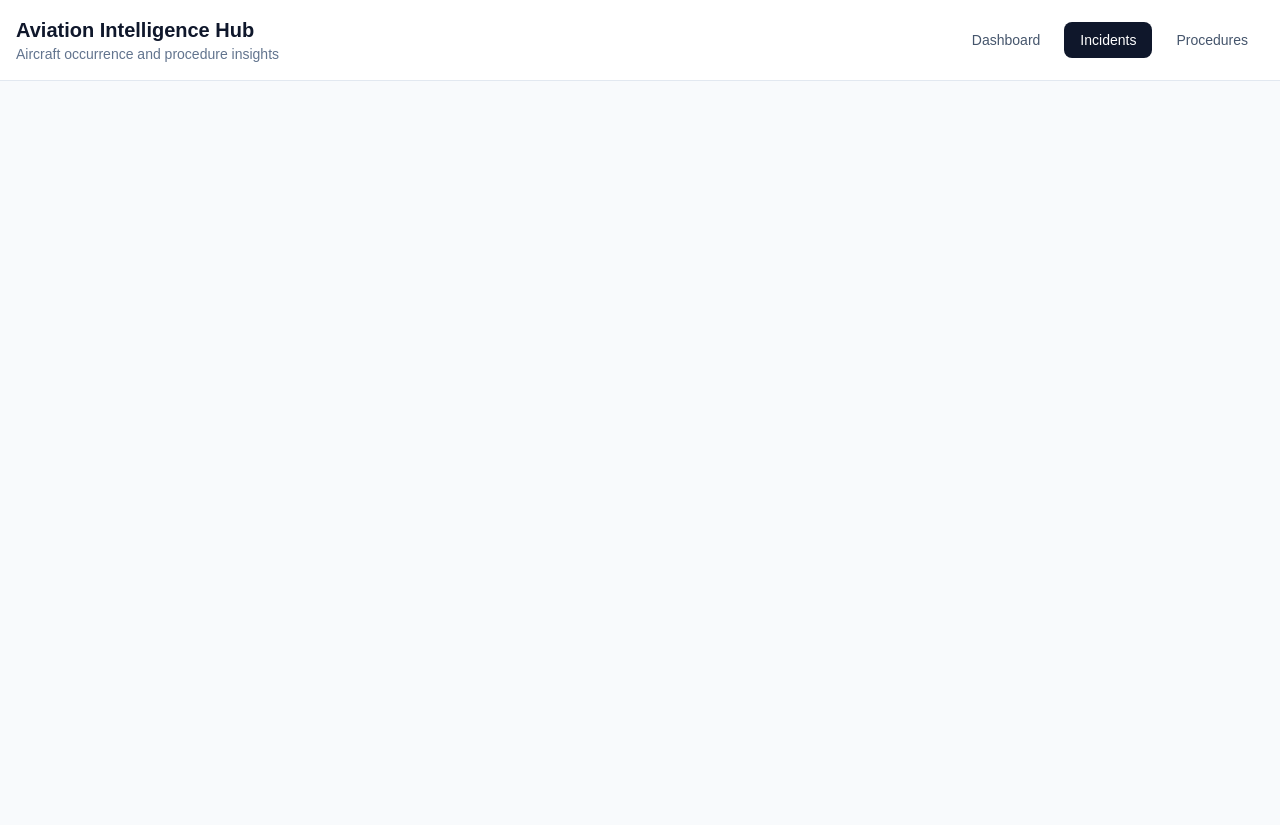
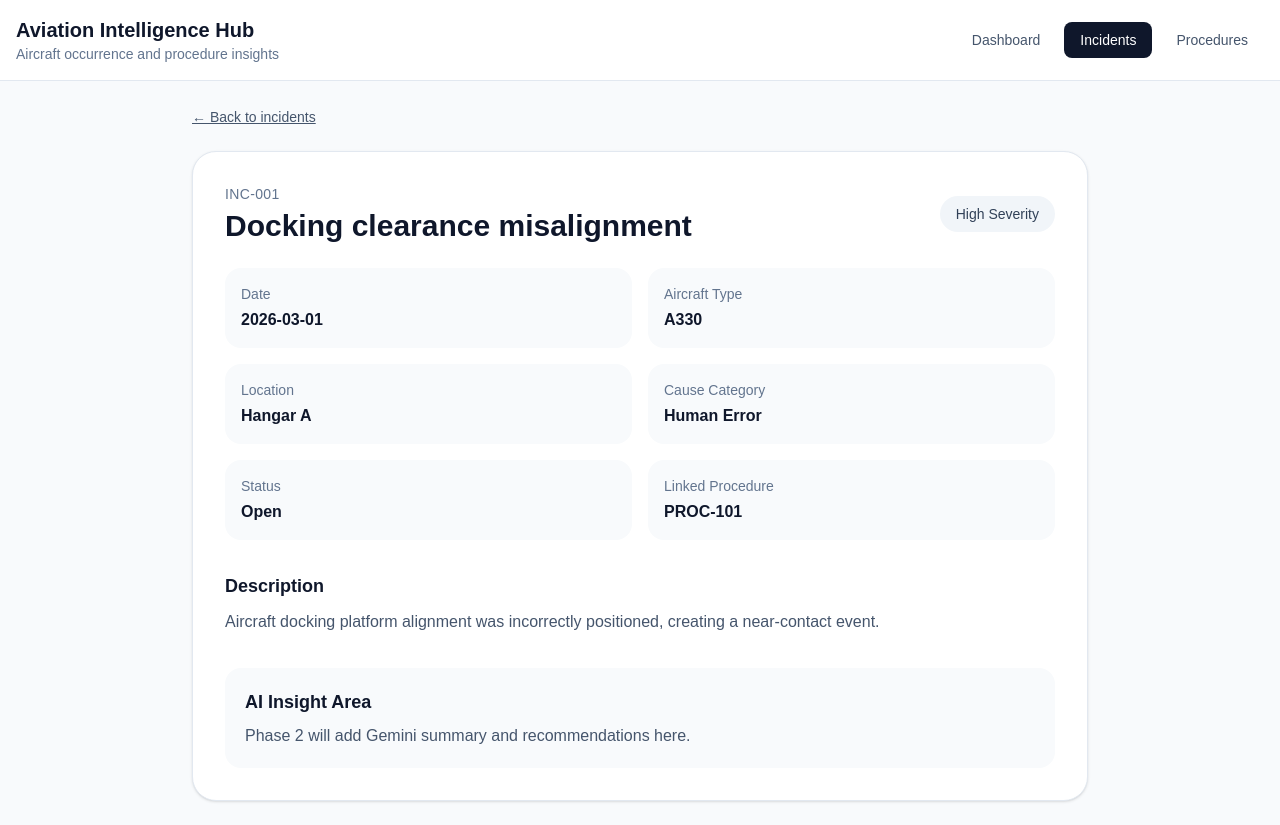
Before and after one commit to AngelaFong264291/Aviation-AI-Project, a React (Vite) app: page /incidents/INC-001 in a window 1280 px wide. Before the commit the page ends 800 px from the top, so only its background shows below. Built offline with nearby package versions, Linux system fonts and the light colour scheme.

Commit message:
Build Incident Detail Page

```diff
--- a/src/pages/IncidentDetail.jsx
+++ b/src/pages/IncidentDetail.jsx
@@ -1,3 +1,73 @@
+import { useParams, Link } from "react-router-dom";
+import incidents from "../data/incidents.json";
+
 export default function IncidentDetail() {
-  return null;
+  const { id } = useParams();
+  const incident = incidents.find((item) => item.id === id);
+
+  if (!incident) {
+    return (
+      <div className="rounded-2xl border border-slate-200 bg-white p-8 shadow-sm">
+        <h2 className="text-2xl font-bold">Incident not found</h2>
+        <Link to="/incidents" className="mt-4 inline-block text-slate-700 underline">
+          Back to incidents
+        </Link>
+      </div>
+    );
+  }
+
+  return (
+    <section className="mx-auto max-w-4xl">
+      <Link to="/incidents" className="mb-6 inline-block text-sm text-slate-600 underline">
+        ← Back to incidents
+      </Link>
+
+      <div className="rounded-3xl border border-slate-200 bg-white p-8 shadow-sm">
+        <div className="mb-6 flex flex-wrap items-center justify-between gap-3">
+          <div>
+            <p className="text-sm font-medium uppercase tracking-wide text-slate-500">
+              {incident.id}
+            </p>
+            <h2 className="mt-1 text-3xl font-bold text-slate-900">
+              {incident.title}
+            </h2>
+          </div>
+
+          <span className="rounded-full bg-slate-100 px-4 py-2 text-sm font-medium text-slate-700">
+            {incident.severity} Severity
+          </span>
+        </div>
+
+        <div className="grid gap-4 md:grid-cols-2">
+          <InfoItem label="Date" value={incident.date} />
+          <InfoItem label="Aircraft Type" value={incident.aircraftType} />
+          <InfoItem label="Location" value={incident.location} />
+          <InfoItem label="Cause Category" value={incident.cause} />
+          <InfoItem label="Status" value={incident.status} />
+          <InfoItem label="Linked Procedure" value={incident.procedureId} />
+        </div>
+
+        <div className="mt-8">
+          <h3 className="text-lg font-semibold text-slate-900">Description</h3>
+          <p className="mt-2 leading-7 text-slate-600">{incident.description}</p>
+        </div>
+
+        <div className="mt-8 rounded-2xl bg-slate-50 p-5">
+          <h3 className="text-lg font-semibold text-slate-900">AI Insight Area</h3>
+          <p className="mt-2 text-slate-600">
+            Phase 2 will add Gemini summary and recommendations here.
+          </p>
+        </div>
+      </div>
+    </section>
+  );
 }
+
+function InfoItem({ label, value }) {
+  return (
+    <div className="rounded-2xl bg-slate-50 p-4">
+      <p className="text-sm text-slate-500">{label}</p>
+      <p className="mt-1 font-semibold text-slate-900">{value}</p>
+    </div>
+  );
+}
```
